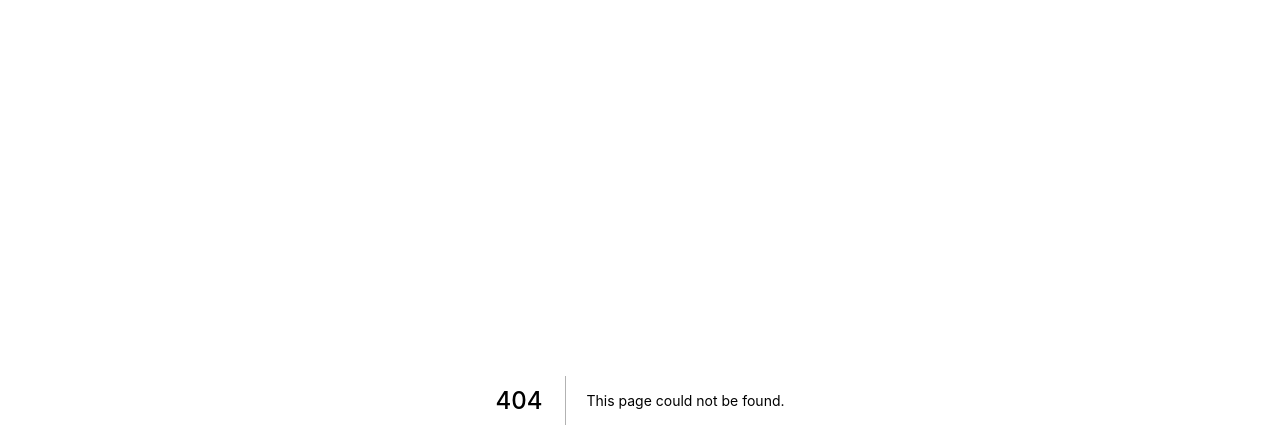
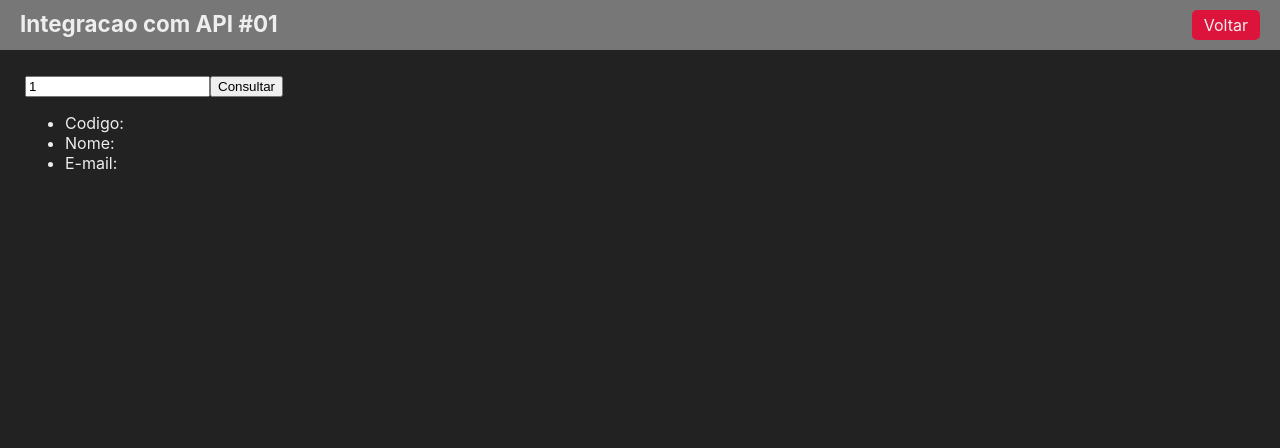
Before and after one commit to maddogxx/cursoreactjs, a Next.js app in the folder nextjs/fundamentos/: page /integracao in a window 1280 px wide. Before the commit this address had no page. Shown: the top 448 px of the page. Built offline with nearby package versions, Linux system fonts and the light colour scheme.

Commit message:
101. Integração com API

```diff
--- a/nextjs/fundamentos/src/pages/index.jsx
+++ b/nextjs/fundamentos/src/pages/index.jsx
@@ -13,6 +13,7 @@
       <Navegador destino="/estiloso" texto="Texto com estilo" />
       <Navegador destino="/navegacao" texto="Navegação #01" cor="green"/>
       <Navegador destino="/cliente/123" texto="Navegação #02" cor="purple"/>
+      <Navegador destino="/integracao" texto="Integracao com API #01" cor="#ffa408"/>
     </div>
   );
 }
--- /dev/null
+++ b/nextjs/fundamentos/src/pages/integracao.jsx
@@ -0,0 +1,33 @@
+import { useState } from "react";
+import Layout from "../components/Layout";
+
+export default function Integracao() {
+    const [codigo, setCodigo] = useState(1);
+    const [cliente, setCliente] = useState({});
+
+    async function obterCliente() {
+        const resp = await fetch(`http://localhost:3000/api/clientes/${codigo}`);
+        const dados = await resp.json();
+        setCliente(dados);
+
+        // fetch(`http://localhost:3000/api/clientes/${codigo}`)
+        //     .then(resp => resp.json())
+        //     .then(dados => setCliente(dados));
+    }
+
+    return (
+        <Layout titulo="Integracao com API #01">
+            <div>
+                <div>
+                    <input type="number" className="number" value={codigo} onChange={e => setCodigo(e.target.value)}/>
+                    <button className="btn" onClick={obterCliente}>Consultar</button>
+                </div>
+                <ul>
+                    <li>Codigo: {cliente.id ?? ""}</li>
+                    <li>Nome: {cliente.nome ?? ""}</li>
+                    <li>E-mail: {cliente.email ?? ""}</li>
+                </ul>
+            </div>
+        </Layout>
+    );
+}
```
